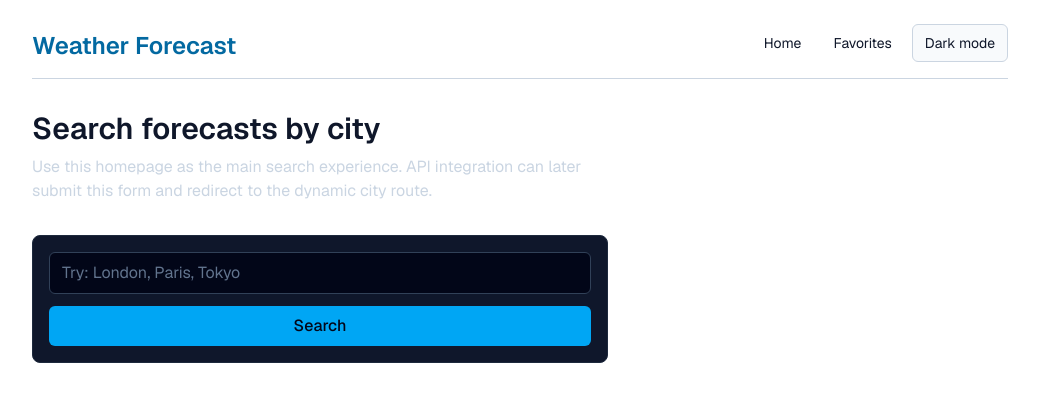
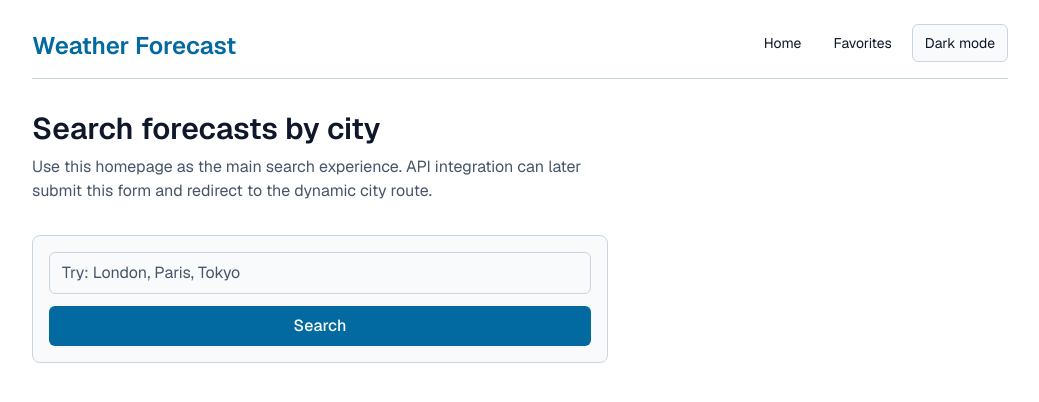
Before and after one commit to SkylerAvery/weather-app, a Next.js app: page / in a window 1280 px wide. Shown: the top 402 px of the page, without its empty margins (120-1159 px from the left). Built offline with nearby package versions, Linux system fonts and the light colour scheme.

Commit message:
fix: address dark mode colours leaking to light mode

```diff
--- a/app/components/CitySearch.tsx
+++ b/app/components/CitySearch.tsx
@@ -59,7 +59,7 @@ export default function CitySearch() {
 
   return (
     <form
-      className="grid max-w-xl gap-3 rounded-lg border border-slate-800 bg-slate-900 p-4 sm:grid-cols-[1fr_auto]"
+      className="grid max-w-xl gap-3 rounded-lg border border-[var(--border-color)] bg-[var(--surface-color)] p-4 sm:grid-cols-[1fr_auto]"
       onSubmit={(e) => {
         // User needs to select a city from the suggestions when entering a city name
         e.preventDefault();
@@ -73,15 +73,15 @@ export default function CitySearch() {
           id="city"
           name="city"
           placeholder="Try: London, Paris, Tokyo"
-          className="w-full rounded-md border border-slate-700 bg-slate-950 px-3 py-2 text-slate-100 placeholder:text-slate-500 focus:border-sky-400 focus:outline-none"
+          className="w-full rounded-md border border-[var(--border-color)] bg-[var(--surface-color)] px-3 py-2 text-[var(--muted-color)] placeholder:text-[var(--muted-color)] focus:border-sky-400 focus:outline-none"
           type="text"
           value={query}
           onChange={(event) => setQuery(event.target.value)}
           autoComplete="off"
         />
         {(loading || error || suggestions.length > 0) && (
-          <div className="absolute z-10 mt-1 w-full rounded-md border border-slate-700 bg-slate-950 shadow-lg">
-            {loading && <p className="px-3 py-2 text-sm text-slate-300">Searching cities...</p>}
+          <div className="absolute z-10 mt-1 w-full rounded-md border border-[var(--border-color)] bg-[var(--surface-color)] shadow-lg">
+            {loading && <p className="px-3 py-2 text-sm text-[var(--muted-color)]">Searching cities...</p>}
             {error && <p className="px-3 py-2 text-sm text-rose-300">{error}</p>}
             {!loading && !error && suggestions.length > 0 && (
               <ul>
@@ -89,7 +89,7 @@ export default function CitySearch() {
                   <li key={suggestion.id}>
                     <button
                       type="button"
-                      className="w-full px-3 py-2 text-left text-sm text-slate-200 hover:bg-slate-800"
+                      className="w-full px-3 py-2 text-left text-sm text-[var(--muted-color)] hover:bg-[var(--surface-muted-color)]"
                       onClick={() =>
                         navigateToWeather(suggestion)
                       }
@@ -105,7 +105,7 @@ export default function CitySearch() {
         )}
       </div>
       <button
-        className="rounded-md bg-sky-500 px-4 py-2 font-medium text-slate-950 hover:bg-sky-400 sm:col-span-2"
+        className="rounded-md bg-[var(--accent-color)] px-4 py-2 font-medium text-[var(--background)] hover:bg-[var(--accent-color)]/80 sm:col-span-2"
         type="submit"
       >
         Search
--- a/app/favorites/page.tsx
+++ b/app/favorites/page.tsx
@@ -19,21 +19,21 @@ export default function FavoritesPage() {
     <section className="space-y-5">
       <div className="space-y-1">
         <h2 className="text-3xl font-semibold">Favorite cities</h2>
-        <p className="text-slate-300">
+        <p className="text-[var(--muted-color)]">
           Save cities here and show quick forecast snapshots.
         </p>
       </div>
 
       <ul className="grid gap-3 sm:grid-cols-2">
         {favorites.map((city) => (
-          <li key={city} className="rounded-lg border border-slate-800 bg-slate-900 p-4">
+          <li key={city} className="rounded-lg border border-[var(--border-color)] bg-[var(--surface-color)] p-4">
             <div className="flex items-center justify-between">
               <div>
                 <p className="font-medium">{city.split("-").map((part) => part.charAt(0).toUpperCase() + part.slice(1)).join(" ")}</p>
               </div>
               <Link
                 href={`/weather/${city.split(",")[0]}/${city.split(",")[1]}`}
-                className="rounded-md border border-slate-700 px-3 py-2 text-sm hover:border-sky-400"
+                className="rounded-md border border-[var(--border-color)] px-3 py-2 text-sm hover:border-[var(--accent-color)]"
               >
                 View
               </Link>
--- a/app/page.tsx
+++ b/app/page.tsx
@@ -5,7 +5,7 @@ export default function Home() {
     <section className="space-y-8">
       <div className="space-y-2">
         <h2 className="text-3xl font-semibold">Search forecasts by city</h2>
-        <p className="max-w-xl text-slate-300">
+        <p className="max-w-xl text-[var(--muted-color)] ">
           Use this homepage as the main search experience. API integration can
           later submit this form and redirect to the dynamic city route.
         </p>
```
